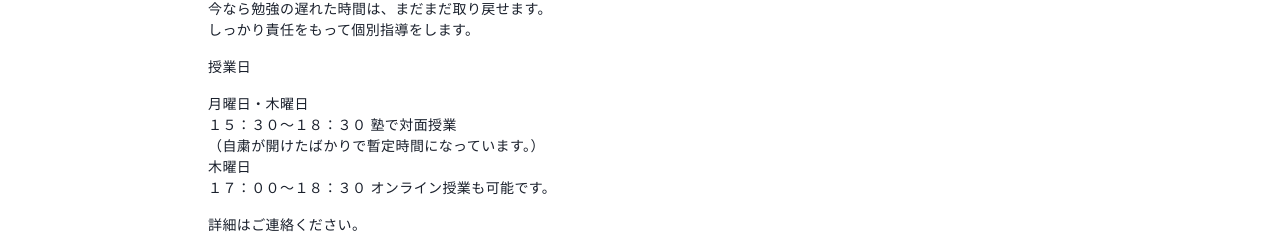
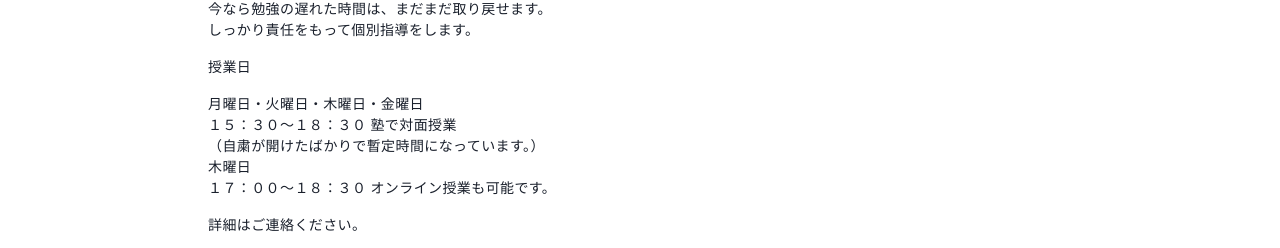
Before and after one commit to fade222/ookayamaschool, a Nuxt app: page /news in a window 1280 px wide. Shown: the part 226-474 px from the top of the page. Built offline with nearby package versions, Linux system fonts and the light colour scheme.

Commit message:
fix: news text

```diff
--- a/pages/news.vue
+++ b/pages/news.vue
@@ -22,7 +22,7 @@
               授業日
             </p>
             <p class="pt-4">
-              月曜日・木曜日<br />
+              月曜日・火曜日・木曜日・金曜日<br />
               １５：３０～１８：３０ 塾で対面授業<br />
               （自粛が開けたばかりで暫定時間になっています。）<br />
               木曜日<br />
```
